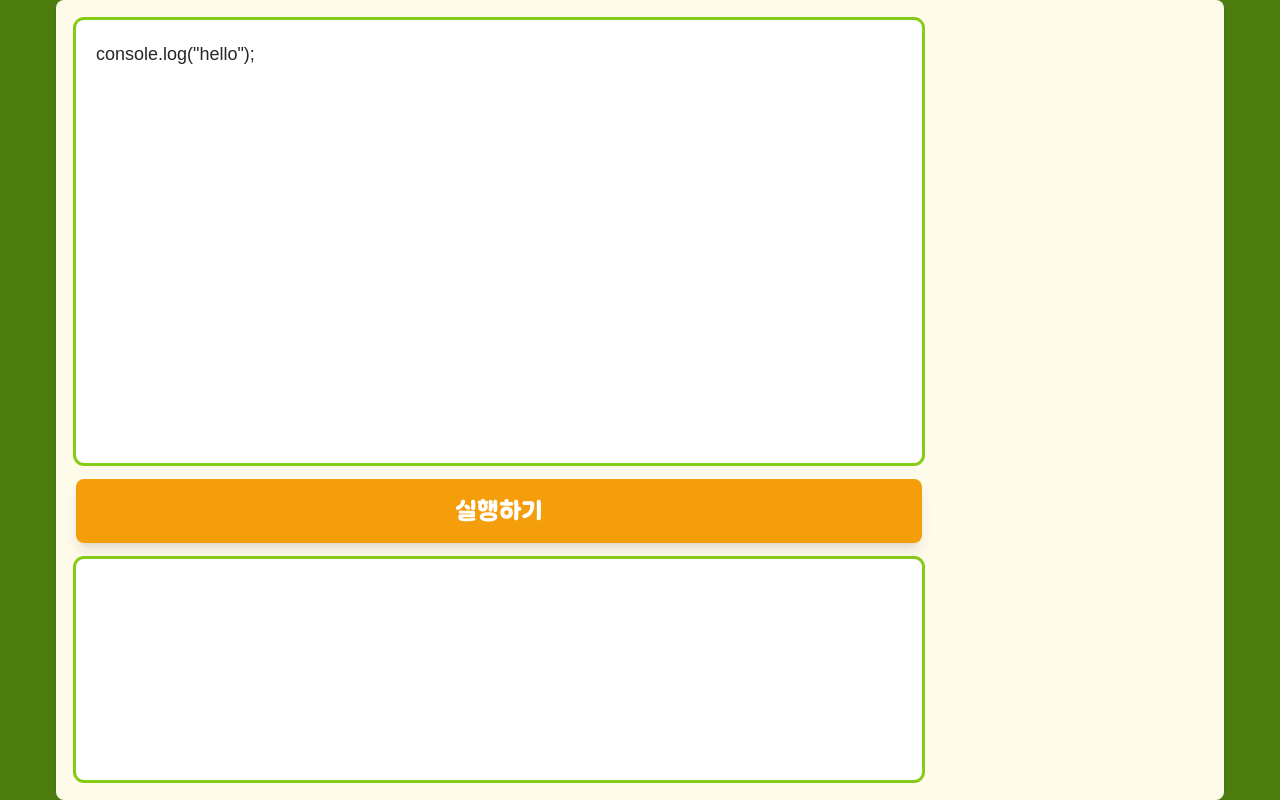
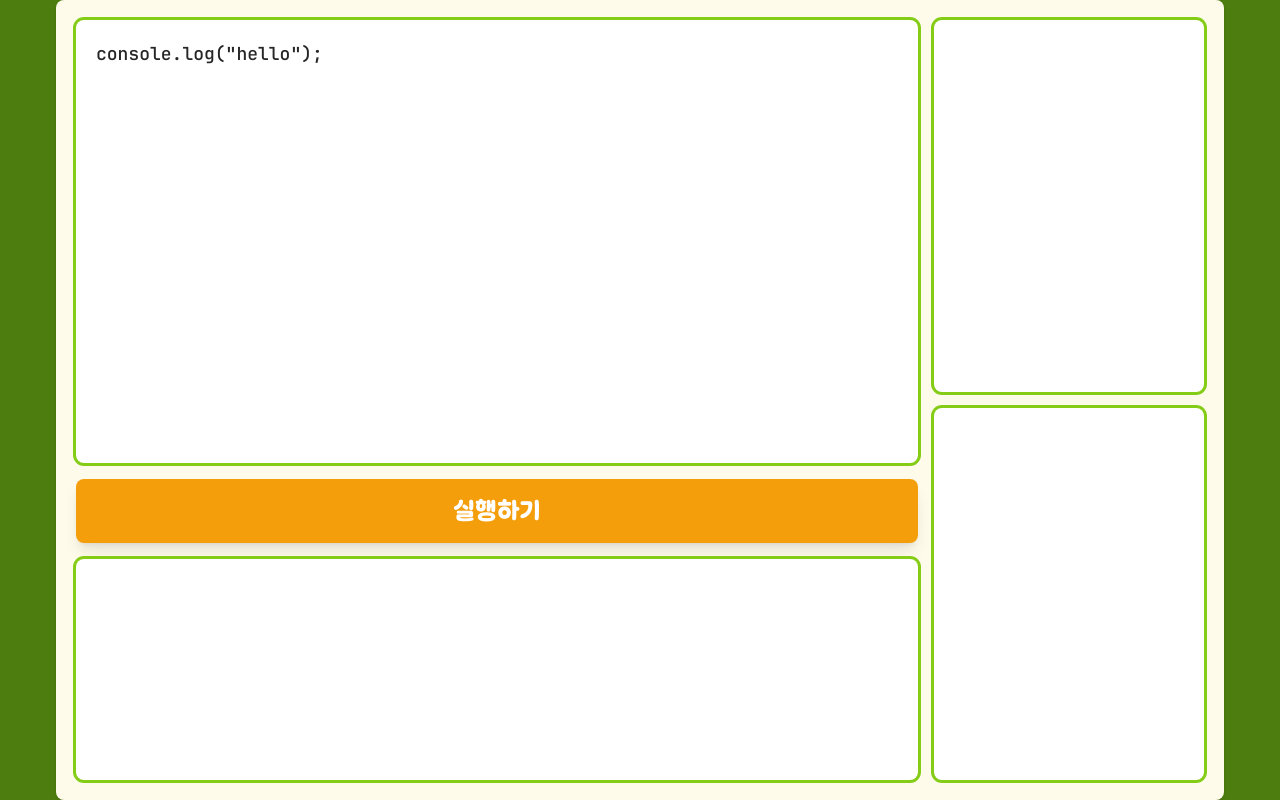
Before and after one commit to Echchi/coding-drone-project, a React (Vite) app: page /workspace in a window 1280 px wide. Built offline with nearby package versions, Linux system fonts and the light colour scheme.

Commit message:
코딩 폰트 적용

```diff
--- a/src/pages/student/Workspace.tsx
+++ b/src/pages/student/Workspace.tsx
@@ -6,9 +6,17 @@ import Code from "./code/Code.tsx";
 const Workspace = () => {
   return (
     <div className="w-full h-full bg-amber-50 rounded-lg shadow flex flex-col p-5 mx-14">
-      <div className="w-full h-full grid grid-cols-4">
+      <div className="w-full h-full grid grid-cols-4 gap-x-4">
         <div className="col-span-3 flex flex-col space-y-4">
           <Code />
+        </div>
+        <div className="w-full h-full flex flex-col space-y-4">
+          <div className="h-1/2">
+            <div className="w-full h-full rounded-lg bg-white ring ring-lime-500"></div>
+          </div>
+          <div className="h-1/2">
+            <div className="w-full h-full rounded-lg bg-white ring ring-lime-500"></div>
+          </div>
         </div>
       </div>
     </div>
--- a/src/pages/student/code/codeEditor/CodeEditor.tsx
+++ b/src/pages/student/code/codeEditor/CodeEditor.tsx
@@ -8,7 +8,7 @@ const CodeEditor = ({ setCodeInput, codeInput }: ICodeEditorProps) => {
   return (
     <div className="w-full h-2/3 bg-white rounded-lg shadow ring ring-lime-500">
       <textarea
-        className="w-full h-full bg-transparent p-5 text-lg outline-0 resize-none placeholder:text-3xl placeholder:font-dunggeunmiso-b"
+        className="w-full h-full bg-transparent p-5 text-lg outline-0 resize-none placeholder:text-3xl placeholder:font-dunggeunmiso-b font-JetBrains"
         placeholder="코드를 입력해보세요"
         onChange={(event) => setCodeInput(event.target.value)}
         value={codeInput}
--- a/src/pages/student/code/codeResult/CodeResult.tsx
+++ b/src/pages/student/code/codeResult/CodeResult.tsx
@@ -1,6 +1,6 @@
 const CodeResult = ({ result }: { result: string }) => {
   return (
-    <div className="w-full h-1/3 bg-white rounded-lg shadow ring ring-lime-500">
+    <div className="w-full h-1/3 bg-white rounded-lg shadow ring ring-lime-500 font-JetBrains">
       <div className="w-full h-full bg-transparent p-5 text-lg">{result}</div>
     </div>
   );
--- a/src/styles/fonts.css
+++ b/src/styles/fonts.css
@@ -18,3 +18,10 @@
     font-weight: 600;
     font-style: normal;
 }
+
+@font-face {
+    font-family: 'JetBrainsMono';
+    src: url('../assets/fonts/JetBrainsMono.woff2') format('woff');
+    font-weight: normal;
+    font-style: normal;
+}
--- a/tailwind.config.js
+++ b/tailwind.config.js
@@ -7,6 +7,7 @@ export default {
         "dunggeunmiso-b": ["DunggeunmisoB", "sans-serif"],
         "dunggeunmiso-r": ["DunggeunmisoR", "sans-serif"],
         pretendard: ["Pretendard-Regular", "sans-serif"],
+        JetBrains: ["JetBrainsMono", "sans-serif"],
       },
     },
   },
```
